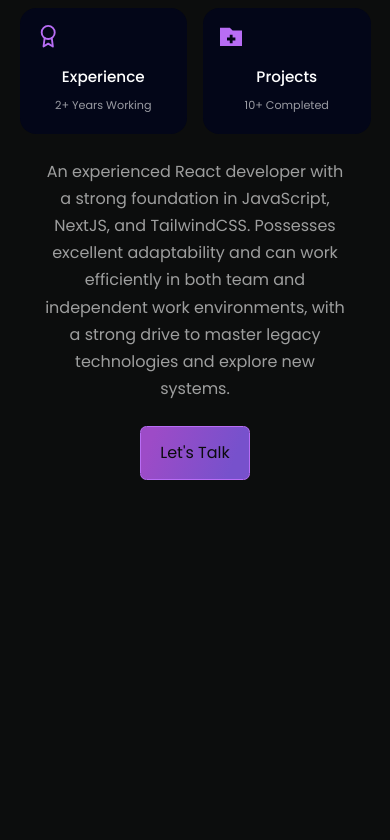
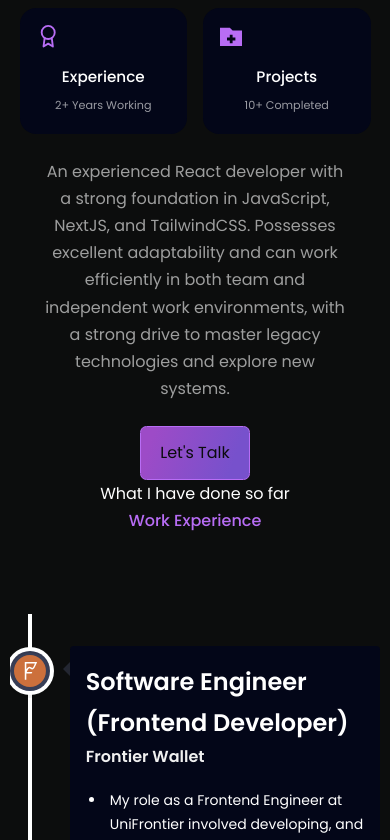
Before and after one commit to vikash-frontier/portfolio-v1, a React (Vite) app: page / in a window 390 px wide. Shown: the part 1156-1996 px from the top of the page. Before the commit the page ends 1636 px from the top, so only its background shows below. Built offline with nearby package versions, Linux system fonts and the light colour scheme.

Commit message:
Added the experience component

```diff
--- a/src/App.jsx
+++ b/src/App.jsx
@@ -3,6 +3,7 @@ import PreLoader from "./components/Preloader/PreLoader";
 import Header from "./components/Header/Header";
 import Nav from "./components/Nav/Nav";
 import About from "./components/About/About";
+import Experience from "./components/Experience/Experience";
 
 function App() {
   const [count, setCount] = useState(0);
@@ -13,6 +14,7 @@ function App() {
       <Header />
       <Nav />
       <About />
+      <Experience />
     </div>
   );
 }
--- /dev/null
+++ b/src/assets/index.js
@@ -0,0 +1,4 @@
+import frontier from "./company/favicon.svg";
+import newton from "./company/Newton.png";
+
+export { frontier, newton };
--- /dev/null
+++ b/src/components/Experience/Experience.jsx
@@ -0,0 +1,98 @@
+import React from "react";
+import { motion } from "framer-motion";
+import {
+  VerticalTimeline,
+  VerticalTimelineElement,
+} from "react-vertical-timeline-component";
+import "react-vertical-timeline-component/style.min.css";
+import { experiences } from "../../constants";
+import { styles } from "../../styles.js";
+import { textVariant } from "../../utils/motion";
+import "./Experience.css";
+
+const ExperienceCard = ({ experience }) => {
+  return (
+    <VerticalTimelineElement
+      className="verticalTimeline"
+      style={{ overflowX: "hidden" }}
+      contentStyle={{
+        background: "#030618",
+        color: "#f0f0f0",
+      }}
+      contentArrowStyle={{ borderRight: "7px solid  #232631" }}
+      date={experience.date}
+      iconStyle={{ background: experience.iconBg, marginTop: "5px" }}
+      icon={
+        <div
+          style={{
+            display: "flex",
+            justifyContent: "center",
+            alignItems: "center",
+            width: "100%",
+            height: "100%",
+          }}
+        >
+          <img
+            src={experience.icon}
+            alt={experience.company_name}
+            style={{ width: "80%", height: "80%", objectFit: "contain" }}
+          />
+        </div>
+      }
+    >
+      <div>
+        <h3 style={{ color: "#FFFFFF", fontSize: "24px", fontWeight: "bold" }}>
+          {experience.title}
+        </h3>
+        <p style={{ fontSize: "16px", fontWeight: "600", margin: 0 }}>
+          {experience.company_name}
+        </p>
+      </div>
+
+      <ul style={{ marginTop: "1.25rem", marginLeft: "1.25rem" }}>
+        {experience.points.map((point, index) => (
+          <li
+            key={`experience-point-${index}`}
+            style={{
+              color: "#fff",
+              fontSize: "14px",
+              listStyleType: "disc",
+              paddingLeft: "0.25rem",
+              marginBottom: "0.50rem",
+            }}
+          >
+            {point}
+          </li>
+        ))}
+      </ul>
+    </VerticalTimelineElement>
+  );
+};
+
+const Experience = () => {
+  return (
+    <>
+      <motion.div variants={textVariant()} id="experience">
+        <p style={{ textAlign: "center" }}>What I have done so far</p>
+        <h2 style={{ textAlign: "center", color: "#b86df5" }}>
+          Work Experience
+        </h2>
+      </motion.div>
+
+      <div
+        style={{ marginTop: "5rem", display: "flex", flexDirection: "column" }}
+      >
+        <VerticalTimeline>
+          {experiences.map((experience, index) => (
+            <ExperienceCard
+              key={`experience-${index}`}
+              experience={experience}
+            />
+          ))}
+        </VerticalTimeline>
+      </div>
+    </>
+  );
+};
+
+export default Experience;
--- /dev/null
+++ b/src/constants/index.js
@@ -0,0 +1,34 @@
+import { frontier, newton } from "../assets";
+
+const experiences = [
+  {
+    title: "Software Engineer (Frontend Developer)",
+    company_name: "Frontier Wallet",
+    icon: frontier,
+    iconBg: "#383E56",
+    date: "September 2021 - PRESENT",
+    points: [
+      "My role as a Frontend Engineer at UniFrontier involved developing, and maintaining a user- friendly and performant frontend interface for the DeFi wallet application.",
+      "Worked with modern frontend frameworks like ReactJS, NextJS and tailwind to create modular and reusable components, manage state, and handle data flow efficiently.",
+      "Leveraged Tailwind and vanilla CSS to create a responsive design whilst keeping the markup clean and easy to maintain.",
+      "Collaborated closely with backend developers to integrate the frontend with the backend APIs",
+      "Collaborated with the quality assurance team to ensure the application's stability, functionality, and usability",
+    ],
+  },
+  {
+    title: "Frontend Developer Intern",
+    company_name: "Newton School",
+    icon: newton,
+    iconBg: "#E6DEDD",
+    date: "January 2021 - August 2022",
+    points: [
+      "Full Stack Web Development along with Problem Solving.",
+      "Technical Stack learned: HTML, CSS, JavaScript, Bootstrap, React JS",
+      "Participated in various Coding contest organized by the platform.",
+      "Worked on various projects like To-do-list, Online- Notepad, Calculator",
+      "Created various games like Mine Sweeper, Tic-Tac-Toe",
+    ],
+  },
+];
+
+export { experiences };
--- /dev/null
+++ b/src/styles.js
@@ -0,0 +1,17 @@
+const styles = {
+  paddingX: "sm:px-16 px-6",
+  paddingY: "sm:py-16 py-6",
+  padding: "sm:px-16 px-6 sm:py-16 py-10",
+
+  heroHeadText:
+    "font-black text-white lg:text-[80px] sm:text-[60px] xs:text-[50px] text-[40px] lg:leading-[98px] mt-2",
+  heroSubText:
+    "text-[#dfd9ff] font-medium lg:text-[30px] sm:text-[26px] xs:text-[20px] text-[16px] lg:leading-[40px]",
+
+  sectionHeadText:
+    "text-white font-black md:text-[60px] sm:text-[50px] xs:text-[40px] text-[30px]",
+  sectionSubText:
+    "sm:text-[18px] text-[14px] text-secondary uppercase tracking-wider text-center",
+};
+
+export { styles };
--- /dev/null
+++ b/src/utils/motion.js
@@ -0,0 +1,88 @@
+export const textVariant = (delay) => {
+  return {
+    hidden: {
+      y: -50,
+      opacity: 0,
+    },
+    show: {
+      y: 0,
+      opacity: 1,
+      transition: {
+        type: "spring",
+        duration: 1.25,
+        delay: delay,
+      },
+    },
+  };
+};
+
+export const fadeIn = (direction, type, delay, duration) => {
+  return {
+    hidden: {
+      x: direction === "left" ? 100 : direction === "right" ? -100 : 0,
+      y: direction === "up" ? 100 : direction === "down" ? -100 : 0,
+      opacity: 0,
+    },
+    show: {
+      x: 0,
+      y: 0,
+      opacity: 1,
+      transition: {
+        type: type,
+        delay: delay,
+        duration: duration,
+        ease: "easeOut",
+      },
+    },
+  };
+};
+
+export const zoomIn = (delay, duration) => {
+  return {
+    hidden: {
+      scale: 0,
+      opacity: 0,
+    },
+    show: {
+      scale: 1,
+      opacity: 1,
+      transition: {
+        type: "tween",
+        delay: delay,
+        duration: duration,
+        ease: "easeOut",
+      },
+    },
+  };
+};
+
+export const slideIn = (direction, type, delay, duration) => {
+  return {
+    hidden: {
+      x: direction === "left" ? "-100%" : direction === "right" ? "100%" : 0,
+      y: direction === "up" ? "100%" : direction === "down" ? "100%" : 0,
+    },
+    show: {
+      x: 0,
+      y: 0,
+      transition: {
+        type: type,
+        delay: delay,
+        duration: duration,
+        ease: "easeOut",
+      },
+    },
+  };
+};
+
+export const staggerContainer = (staggerChildren, delayChildren) => {
+  return {
+    hidden: {},
+    show: {
+      transition: {
+        staggerChildren: staggerChildren,
+        delayChildren: delayChildren || 0,
+      },
+    },
+  };
+};
```
Also changed, not shown: src/assets/company/Newton.png (added), src/assets/company/favicon.svg (added), src/components/Experience/Experience.css (added).
